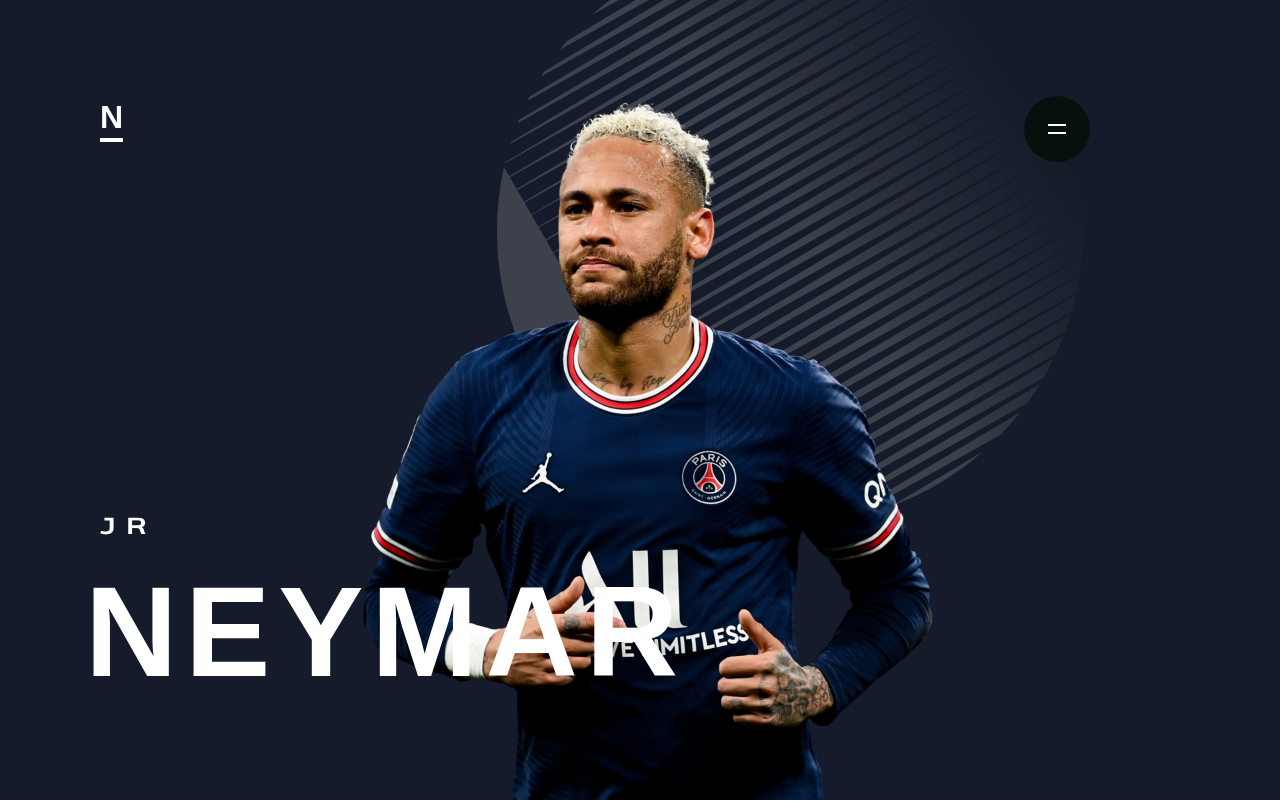
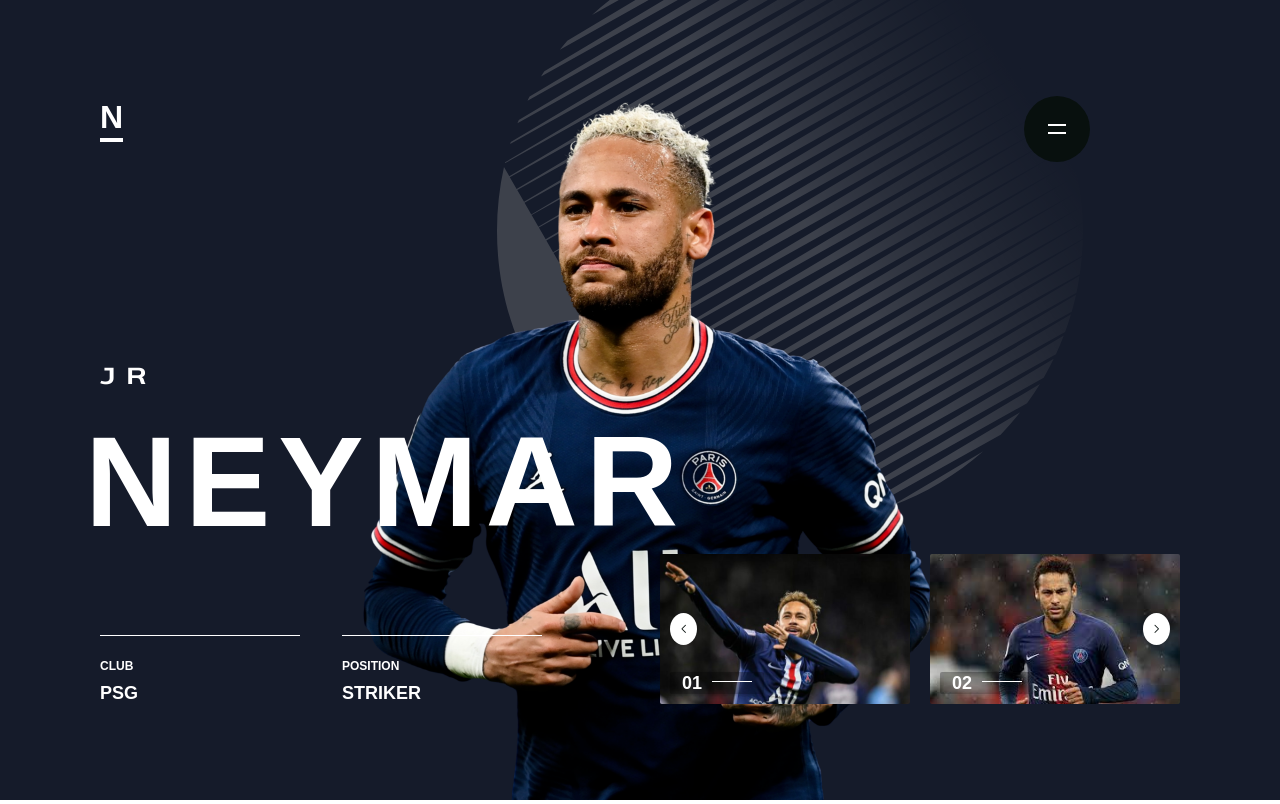
Before and after one commit to leovargasdev/soccer-player, a Next.js app: page / in a window 1280 px wide. Built offline with nearby package versions, Linux system fonts and the light colour scheme; a web font is replaced by a local one.

Commit message:
fix: no carrousel de imagens

```diff
--- a/src/components/Footer/index.tsx
+++ b/src/components/Footer/index.tsx
@@ -7,9 +7,8 @@
 
 export const Footer = () => {
   const { player } = usePlayer()
-
   return (
-    <footer className={styles.container}>
+    <footer className={styles.container} id="footer">
       <div className={styles.player__info}>
         <div>
           <strong>CLUB</strong>
--- a/src/components/Footer/styles.module.scss
+++ b/src/components/Footer/styles.module.scss
@@ -127,15 +127,18 @@
     }
   }
 
-  div:nth-child(2), div:nth-child(1) {
+  > div::after {
+    display: flex;
+    align-items: center;
+    justify-content: center;
+
     width: 44px;
+    height: 28px;
     border-radius: 50%;
     background: var(--primary);
 
-    &:after {
-      font-size: 1rem;
-      color: var(--black);
-    }
+    font-size: 0.75rem;
+    color: var(--black);
   }
 
   @media(max-width: 1400px) {
@@ -150,13 +153,11 @@
       }
     }
 
-    > div:nth-child(2), > div:nth-child(1) {
+    > div::after {
       width: 32px;
       height: 32px;
 
-      &:after {
-        font-size: 0.5rem;
-      }
+      font-size: 0.5rem;
     }
   }
 
--- a/src/hook/usePlayer.tsx
+++ b/src/hook/usePlayer.tsx
@@ -38,10 +38,18 @@
           },
           '-=800'
         )
+        .add(
+          {
+            targets: '#footer',
+            translateX: [0, -600],
+            opacity: [1, 0]
+          },
+          '-=800'
+        )
+
+      setTimeout(() => setPlayer(players[playerIndex]), 800)
 
       setTimeout(() => {
-        setPlayer(players[playerIndex])
-
         anime
           .timeline({
             easing: 'easeOutExpo',
@@ -60,7 +68,15 @@
             },
             '-=800'
           )
-      }, 800)
+          .add(
+            {
+              targets: '#footer',
+              translateX: [300, 0],
+              opacity: [0, 1]
+            },
+            '-=800'
+          )
+      }, 900)
     }
   }
 
--- a/src/pages/index.tsx
+++ b/src/pages/index.tsx
@@ -22,7 +22,7 @@
       <Background />
       <Header />
       <Main />
-      {/* <Footer /> */}
+      <Footer />
     </div>
   )
 }
```
